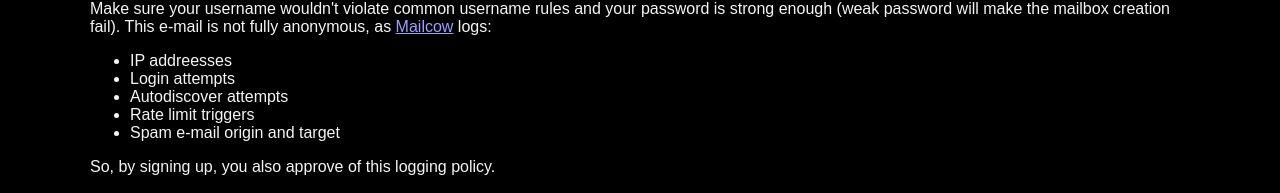
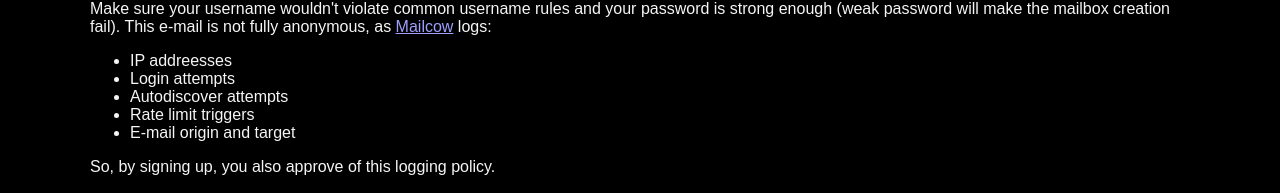
Before and after one commit to ari-lt/mail.ari.lt, a Flask app: template signup/templates/index.j2 in a window 1280 px wide. Shown: the part 164-357 px from the top of the page. Run offline with Flask 3, Linux system fonts and the light colour scheme; the template is opened without the code that fills it, so the values that code supplies are empty; parts of the project's set-up code (start-up, migrations or seed data) failed here and were passed over.

Commit message:
fix logging policy
Signed-off-by: Ari Archer <ari@ari.lt>

```diff
--- a/signup/templates/index.j2
+++ b/signup/templates/index.j2
@@ -22,7 +22,7 @@
     <li>Login attempts</li>
     <li>Autodiscover attempts</li>
     <li>Rate limit triggers</li>
-    <li>Spam e-mail origin and target</li>
+    <li>E-mail origin and target</li>
 </ul>
 
 <p>
```
